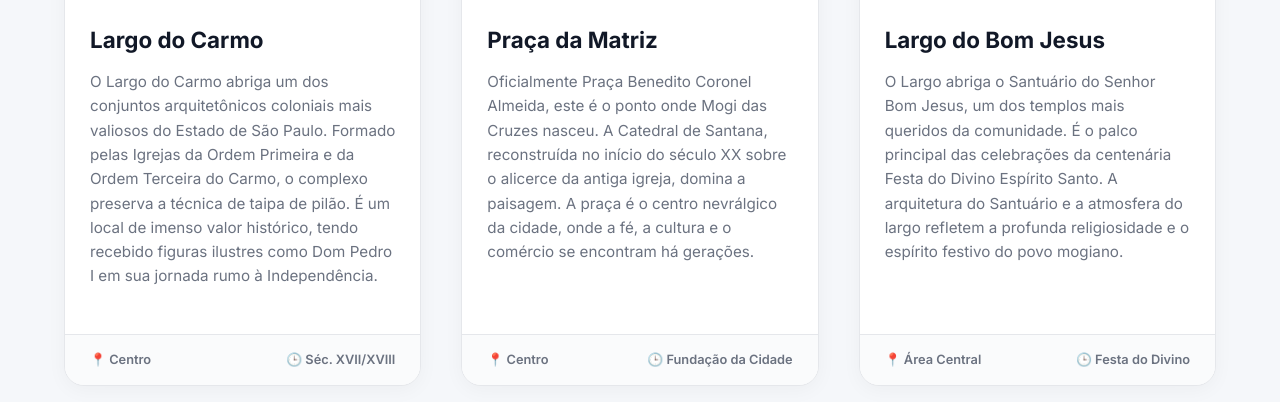
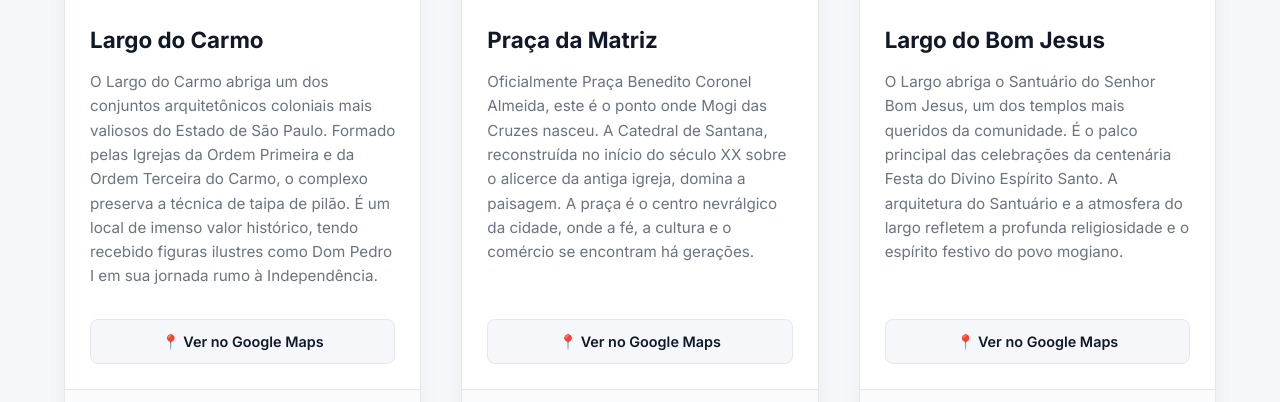
Before and after one commit to ProfKatsu/culturamogi, a plain HTML site: page index.html in a window 1280 px wide. Shown: the part 1019-1421 px from the top of the page. Drawn offline with Linux system fonts and the light colour scheme.

Commit message:
Add files via upload

```diff
--- a/index.html
+++ b/index.html
@@ -201,6 +201,8 @@
         .card-content {
             padding: 25px;
             flex-grow: 1;
+            display: flex;
+            flex-direction: column;
         }
 
         .card-content h3 {
@@ -214,6 +216,28 @@
             font-size: 0.95rem;
             color: var(--text-gray);
             margin-bottom: 20px;
+            flex-grow: 1;
+        }
+
+        /* ESTILO DO BOTÃO DO GOOGLE MAPS */
+        .map-link {
+            display: inline-block;
+            margin-top: 10px;
+            padding: 10px 16px;
+            background-color: var(--light-bg);
+            color: var(--text-dark);
+            text-decoration: none;
+            border-radius: 8px;
+            font-size: 0.9rem;
+            font-weight: 600;
+            text-align: center;
+            border: 1px solid var(--border-color);
+            transition: all 0.2s ease;
+        }
+
+        .map-link:hover {
+            background-color: #e2e8f0;
+            color: var(--primary-blue);
         }
 
         .card-footer {
@@ -283,6 +307,7 @@
             <div class="card-content">
                 <h3>Largo do Carmo</h3>
                 <p>O Largo do Carmo abriga um dos conjuntos arquitetônicos coloniais mais valiosos do Estado de São Paulo. Formado pelas Igrejas da Ordem Primeira e da Ordem Terceira do Carmo, o complexo preserva a técnica de taipa de pilão. É um local de imenso valor histórico, tendo recebido figuras ilustres como Dom Pedro I em sua jornada rumo à Independência.</p>
+                <a href="https://www.google.com/maps/search/?api=1&query=Largo+do+Carmo,+Mogi+das+Cruzes" target="_blank" class="map-link">📍 Ver no Google Maps</a>
             </div>
             <div class="card-footer">
                 <span>📍 Centro</span>
@@ -298,6 +323,7 @@
             <div class="card-content">
                 <h3>Praça da Matriz</h3>
                 <p>Oficialmente Praça Benedito Coronel Almeida, este é o ponto onde Mogi das Cruzes nasceu. A Catedral de Santana, reconstruída no início do século XX sobre o alicerce da antiga igreja, domina a paisagem. A praça é o centro nevrálgico da cidade, onde a fé, a cultura e o comércio se encontram há gerações.</p>
+                <a href="https://www.google.com/maps/search/?api=1&query=Praça+Coronel+Benedito+Almeida,+Mogi+das+Cruzes" target="_blank" class="map-link">📍 Ver no Google Maps</a>
             </div>
             <div class="card-footer">
                 <span>📍 Centro</span>
@@ -313,6 +339,7 @@
             <div class="card-content">
                 <h3>Largo do Bom Jesus</h3>
                 <p>O Largo abriga o Santuário do Senhor Bom Jesus, um dos templos mais queridos da comunidade. É o palco principal das celebrações da centenária Festa do Divino Espírito Santo. A arquitetura do Santuário e a atmosfera do largo refletem a profunda religiosidade e o espírito festivo do povo mogiano.</p>
+                <a href="https://www.google.com/maps/search/?api=1&query=Largo+do+Bom+Jesus,+Mogi+das+Cruzes" target="_blank" class="map-link">📍 Ver no Google Maps</a>
             </div>
             <div class="card-footer">
                 <span>📍 Área Central</span>
@@ -328,6 +355,7 @@
             <div class="card-content">
                 <h3>Praça Osvaldo Cruz</h3>
                 <p>Popularmente conhecida como Praça do Relógio, é um ponto de referência crucial próximo à estação ferroviária. O Relógio Monumental simboliza o progresso e a modernização de Mogi, servindo há décadas como ponto de encontro e testemunha silenciosa do crescimento acelerado da metrópole mogiana.</p>
+                <a href="https://www.google.com/maps/search/?api=1&query=Praça+Osvaldo+Cruz,+Mogi+das+Cruzes" target="_blank" class="map-link">📍 Ver no Google Maps</a>
             </div>
             <div class="card-footer">
                 <span>📍 Estação</span>
```
